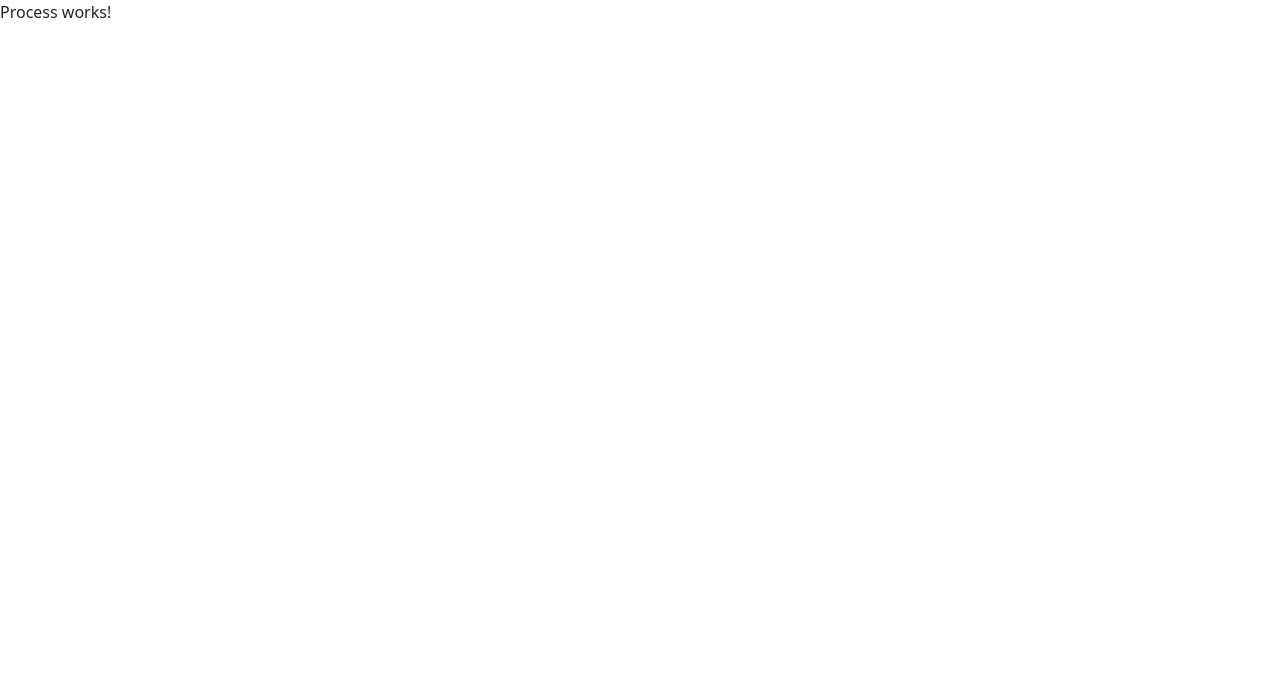
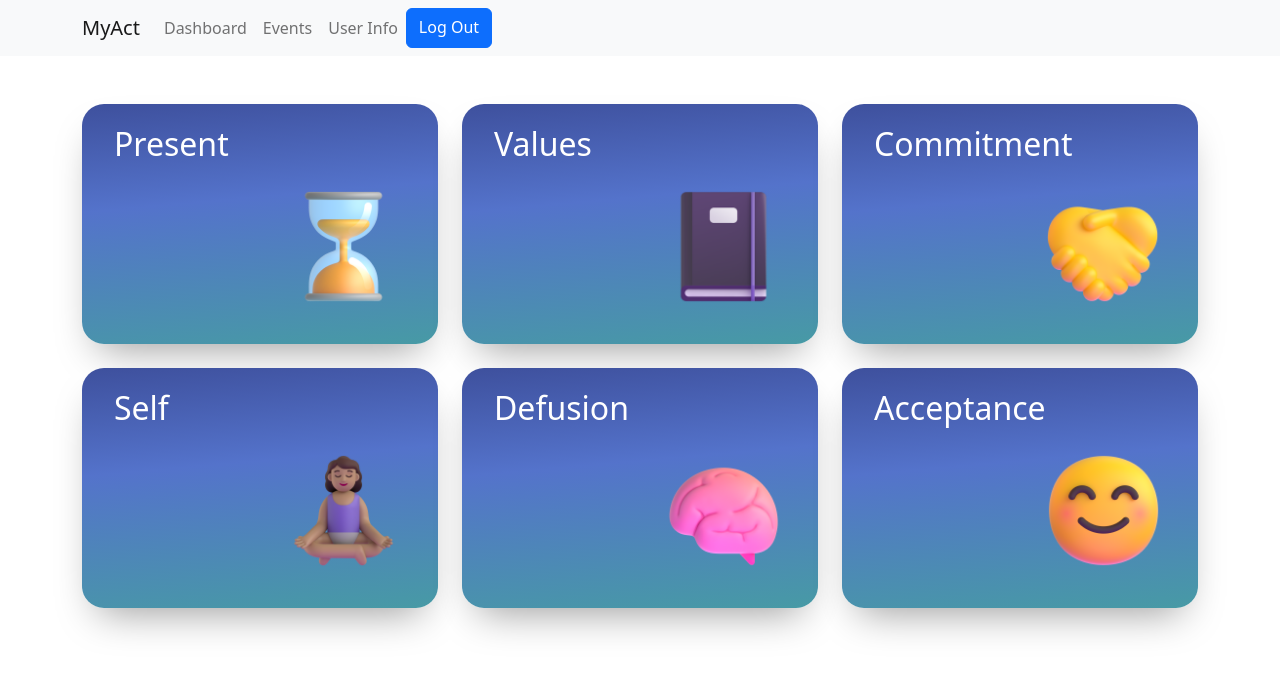
Before and after one commit to DomJF45/my-act, a React (Create React App) app in the folder client/: page /dashboard/processes in a window 1280 px wide. Shown: the top 674 px of the page. Built offline with nearby package versions, Linux system fonts and the light colour scheme.

Commit message:
added some styling and routing to processes page, also added some animations

```diff
--- a/client/src/App.js
+++ b/client/src/App.js
@@ -18,9 +18,9 @@ import Present from './components/processes/present/Present';
 import Values from './components/processes/values/Values';
 import Commitment from './components/processes/commitment/Commitment';
 import Self from './components/processes/self/Self';
-import Diffusion from './components/processes/diffusion/Diffusion';
 import Acceptance from './components/processes/acceptance/Acceptance';
 import UserInfo from './components/userInfo/UserInfo';
+import Defusion from './components/processes/defusion/Defusion';
 
 function App() {
 
@@ -70,8 +70,8 @@ function App() {
       element: <Self />
     },
     {
-      path: "/dashboard/processes/diffusion",
-      element: <Diffusion />
+      path: "/dashboard/processes/defusion",
+      element: <Defusion />
     },
     {
       path: "/dashboard/processes/acceptance",
--- a/client/src/components/dashboard/Dashboard.jsx
+++ b/client/src/components/dashboard/Dashboard.jsx
@@ -17,15 +17,14 @@ const Dashboard = () => {
       <FullNavbar />
       <Container>
         <h1>Dashboard</h1>
-        {/* <div className="d-flex justify-content-center">
-          <Logo />
-        </div> */}
       </Container>
       <Container>
-        <div className="link-container">
-          <ProcessesCard />
-          <EventCard />
-          <SettingsCard />
+        <div className='animate-fade-up'>
+          <div className="link-container">
+            <ProcessesCard />
+            <EventCard />
+            <SettingsCard />
+          </div>
         </div>
       </Container>
     </>
--- a/client/src/components/events/Events.jsx
+++ b/client/src/components/events/Events.jsx
@@ -1,11 +1,14 @@
 import React from 'react'
+import { Container } from 'react-bootstrap'
 import FullNavbar from '../navbar/FullNavbar'
 
 const Events = () => {
   return (
     <>
       <FullNavbar />
-      <h1>Events Works!</h1>
+      <Container>
+        <h1>Events Works!</h1>
+      </Container>
     </>
   )
 }
--- a/client/src/components/processes/Processes.jsx
+++ b/client/src/components/processes/Processes.jsx
@@ -1,8 +1,32 @@
 import React from 'react'
+import { useNavigate } from 'react-router'
+import { Container } from 'react-bootstrap'
+import FullNavbar from '../navbar/FullNavbar'
+import { processData } from './processData'
+import '../../styles/Processes.css'
 
 const Processes = () => {
+
+  const navigate = useNavigate();
+
   return (
-    <div>Process works!</div>
+    <>
+      <FullNavbar />
+      <Container>
+        <div className='animate-fade-up'>
+          <div className="link-container">
+            { processData.map((process) => (
+              <a className='card-box' onClick={() => navigate(process.link)}>
+                <p>{process.processName}</p>
+                <div>
+                  <img className="card-img" src={require(`../../img/${process.processImg}`)} />
+                </div>
+              </a>
+            ))}
+          </div>
+        </div>
+      </Container>
+    </>
   )
 }
 
--- /dev/null
+++ b/client/src/components/processes/defusion/Defusion.jsx
@@ -0,0 +1,9 @@
+import React from 'react'
+
+const Defusion = () => {
+  return (
+    <div>Defusion Works!</div>
+  )
+}
+
+export default Defusion
--- a/client/src/components/processes/diffusion/Diffusion.jsx
+++ /dev/null
@@ -1,9 +0,0 @@
-import React from 'react'
-
-const Diffusion = () => {
-  return (
-    <div>Diffusion Works!</div>
-  )
-}
-
-export default Diffusion
--- /dev/null
+++ b/client/src/components/processes/processData.js
@@ -0,0 +1,38 @@
+export const processData = [
+  {
+    processName: 'Present',
+    processBio: 'Being present in ACT promotes non-judgemental and continuous interactions with psychological and environmental events as they occur. Being present is the process of becoming attuned to what is occurring in the present moment.',
+    processImg: 'present_img.png',
+    link: 'present'
+  },
+  {
+    processName: 'Values',
+    processBio: 'Values are chosen qualities of purposive action that can never be obtained as an object but can be instantiated moment by moment',
+    processImg: 'values_img.png',
+    link: 'values'
+  },
+  {
+    processName: 'Commitment',
+    processBio: 'Commitment is a stage where an individual commits to actions that help them facilitate their experience and embrace change',
+    processImg: 'commitment_img.png',
+    link: 'commitment',
+  },
+  {
+    processName: 'Self',
+    processBio: 'Self in ACT is defined as a perspective for one to be aware of one’s own “flow” while the concept of responsibility or attachment is observed contextually and without judgment / emotion. The concept of self is meant to be rigid and through a plethora of emotions, nothing can change the self.',
+    processImg: 'self_img.png',
+    link: 'self'
+  },
+  {
+    processName: 'Defusion',
+    processBio: 'Cognitive defusion involves framing undesirable thoughts through a different perspective. Rather than try to alter the form, frequency, or sensitivity, frame the thought through a different perspective such as viewing the thought as a scientist or by giving the thoughts colors, sizes, etc.',
+    processImg: 'defusion_img.png',
+    link: 'defusion'
+  },
+  {
+    processName: 'Acceptance',
+    processBio: 'Acceptance is taught as an alternative to experiential avoidance. Acceptance involves the active and aware embrace of those private events occasioned by one’s history without unnecessary attempts to change their frequency or form, especially when doing so would cause psychological harm. ',
+    processImg: 'acceptance_img.png',
+    link: 'acceptance'
+  }
+]
--- a/client/src/components/userInfo/UserInfo.jsx
+++ b/client/src/components/userInfo/UserInfo.jsx
@@ -1,8 +1,15 @@
 import React from 'react'
+import { Container } from 'react-bootstrap'
+import FullNavbar from '../navbar/FullNavbar'
 
 const UserInfo = () => {
   return (
-    <div>UserInfo Works!</div>
+    <>
+      <FullNavbar />
+      <Container>
+        <h1>User Info Works!</h1>
+      </Container>
+    </>
   )
 }
 
--- a/client/src/styles/Dashboard.css
+++ b/client/src/styles/Dashboard.css
@@ -5,6 +5,7 @@
   gap: 1.5rem;
   position: relative;
   margin-bottom: 3rem;
+  margin-top: 3rem;
 }
 
 @media screen and (max-width: 1030px) {
--- /dev/null
+++ b/client/src/styles/Processes.css
@@ -0,0 +1,17 @@
+
+.animate-fade-up {
+  opacity: 0;
+  animation: FadeInAndUp .5s forwards;
+}
+
+@keyframes FadeInAndUp {
+  from {
+    opacity: 0;
+    transform: translateY(100px);
+  }
+  to {
+    opacity: 1;
+    height: auto;
+    transform: translateY(0);
+  }
+}
```
Also changed, not shown: client/src/logo.svg (deleted), 1 other file (tests, documents, lock files or other folders).
